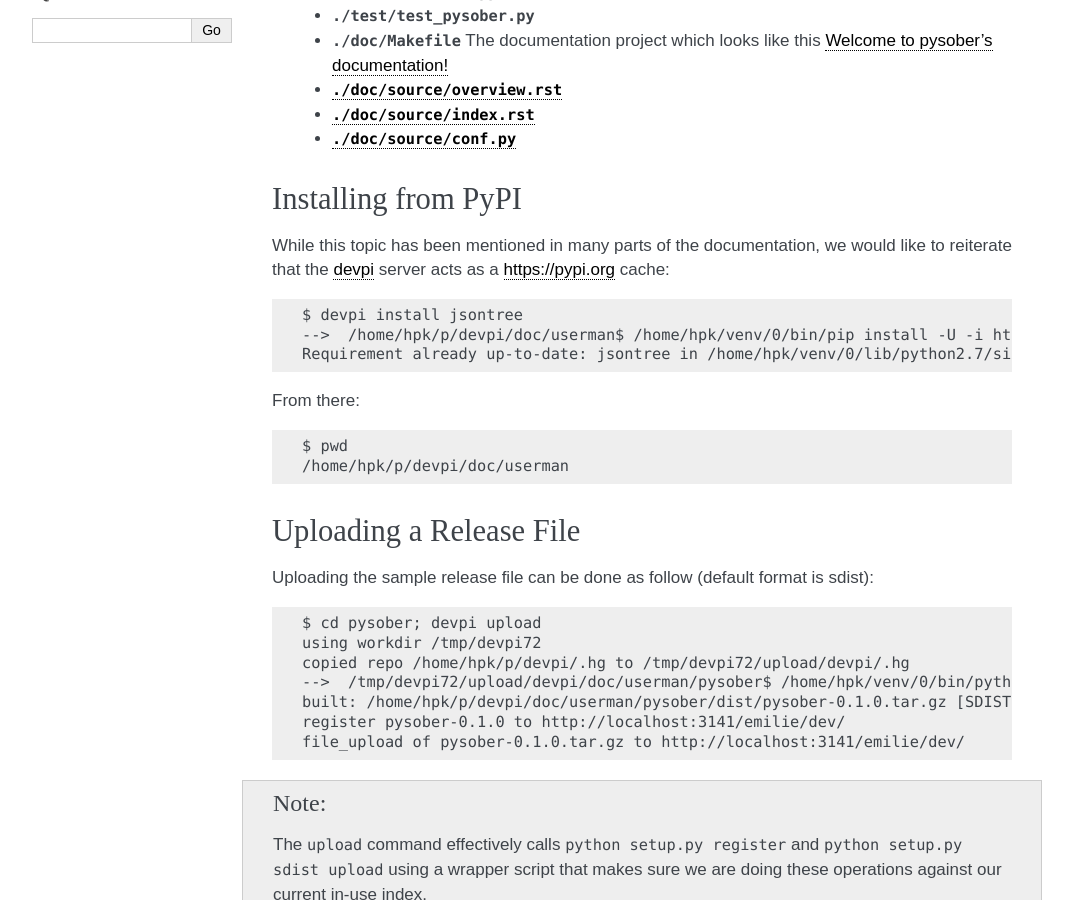
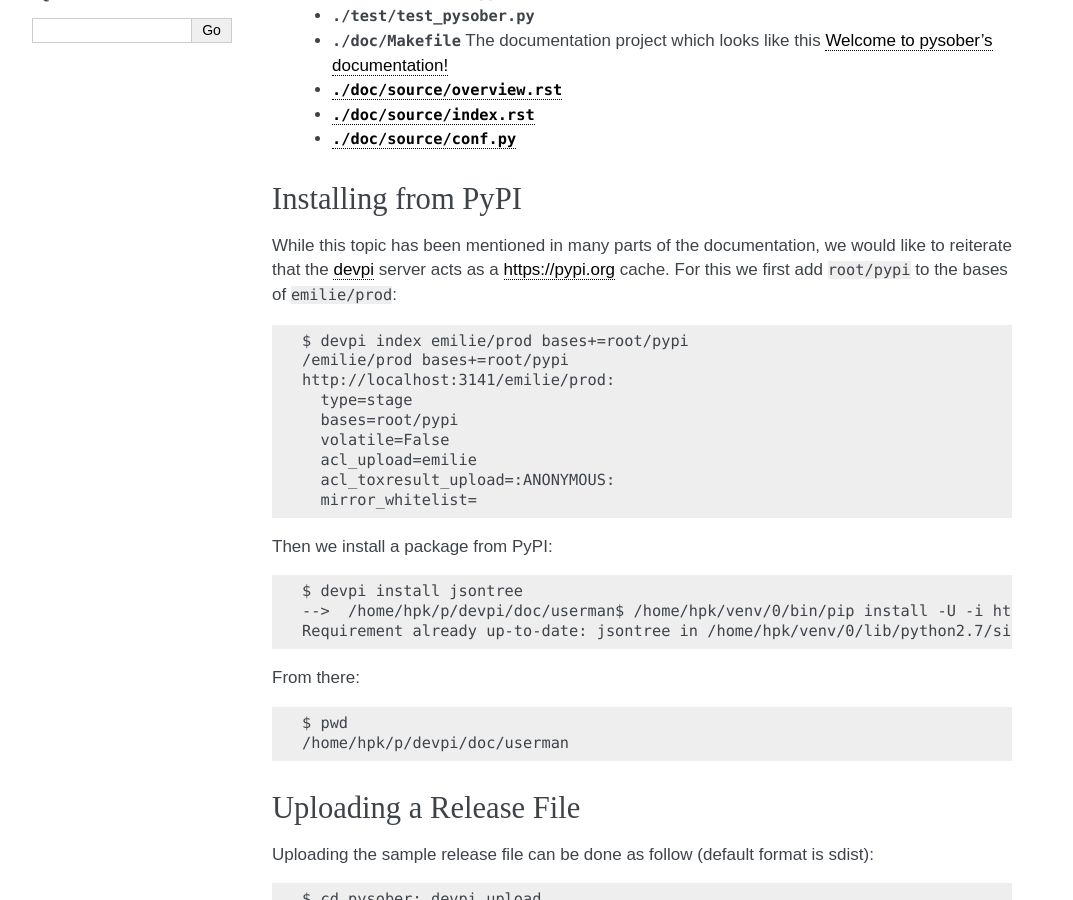
Before and after one commit to devpi/devpi, a Sphinx documentation site: the page built from doc/userman/devpi_packages.rst, in a window 1280 px wide and 900 px high, scrolled down 900 px. Shown: the whole window, without its empty margins (108-1181 px from the left). Built offline with Sphinx 7.4.7, drawn with Linux system fonts in a browser that asks for light colours.

Commit message:
Fix package docs regeneration.

```diff
--- a/doc/userman/devpi_packages.rst
+++ b/doc/userman/devpi_packages.rst
@@ -74,7 +74,20 @@
 --------------------
 
 While this topic has been mentioned in many parts of the documentation, we would like
-to reiterate that the `devpi`_ server acts as a https://pypi.org cache::
+to reiterate that the `devpi`_ server acts as a https://pypi.org cache.
+For this we first add ``root/pypi`` to the bases of ``emilie/prod``::
+
+   $ devpi index emilie/prod bases+=root/pypi
+   /emilie/prod bases+=root/pypi
+   http://localhost:3141/emilie/prod:
+     type=stage
+     bases=root/pypi
+     volatile=False
+     acl_upload=emilie
+     acl_toxresult_upload=:ANONYMOUS:
+     mirror_whitelist=
+
+Then we install a package from PyPI::
 
    $ devpi install jsontree
    -->  /home/hpk/p/devpi/doc/userman$ /home/hpk/venv/0/bin/pip install -U -i http://localhost:3141/emilie/dev/+simple/ jsontree  [PIP_USE_WHEEL=1,PIP_PRE=1]
```
